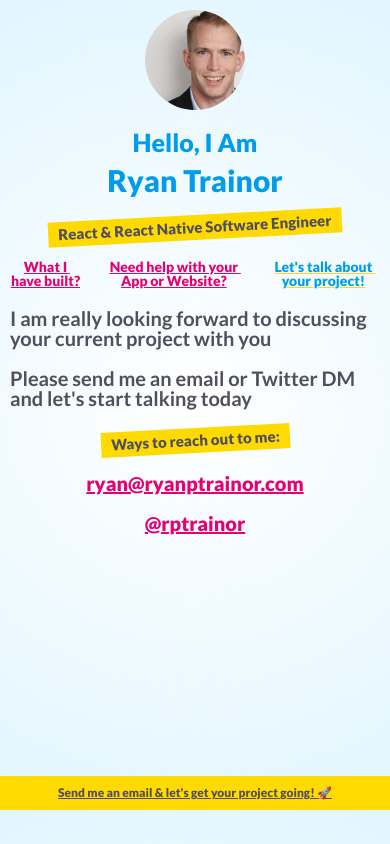
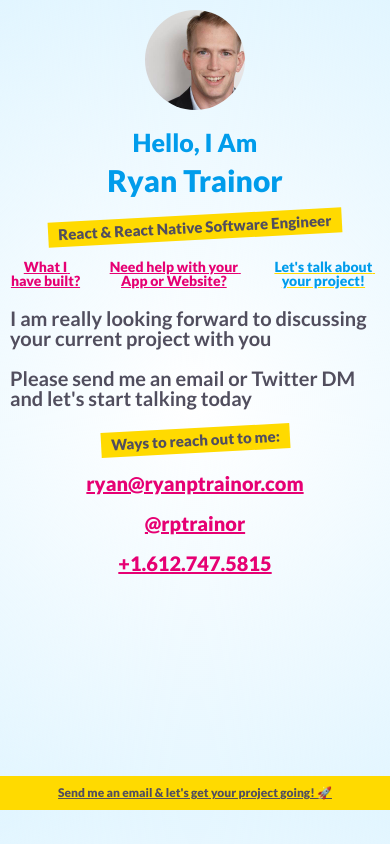
Before and after one commit to rptrainor/ryanptrainor, a Next.js app: page /contact in a window 390 px wide. Built offline with nearby package versions, Linux system fonts and the light colour scheme.

Commit message:
added phone number for whatsapp

```diff
--- a/components/organisms/Contact.js
+++ b/components/organisms/Contact.js
@@ -4,14 +4,22 @@ import ContactStyles from "../../styles/contactStyles.module.css";
 export default function Contact() {
   return (
     <div className={ContactStyles.contactContainer}>
-    <h4>I am really looking forward to discussing your current project with you</h4>
-    <h4>Please send me an email or Twitter DM and let's start talking today</h4>
+      <h4>
+        I am really looking forward to discussing your current project with you
+      </h4>
+      <h4>
+        Please send me an email or Twitter DM and let's start talking today
+      </h4>
       <h3>Ways to reach out to me:</h3>
       <a href="mailto:ryan@ryanptrainor.com">ryan@ryanptrainor.com</a>
       <a
         href="https://twitter.com/messages/compose?recipient_id=834404942"
         data-screen-name="@rptrainor"
-    >@rptrainor
+      >
+        @rptrainor
+      </a>
+      <a href="https://wa.me/16127475815?text=How%20can%20you%20help%20me?">
+        +1.612.747.5815
       </a>
     </div>
   );
--- a/components/organisms/Hire.js
+++ b/components/organisms/Hire.js
@@ -17,6 +17,7 @@ export default function Hire() {
       >
         @rptrainor
       </a>
+      <a href="https://wa.me/16127475815?text=How%20can%20you%20help%20me?">+1.612.747.5815</a>
     </div>
   );
 }
```
Lines whose indentation alone changed are shown as unchanged.
